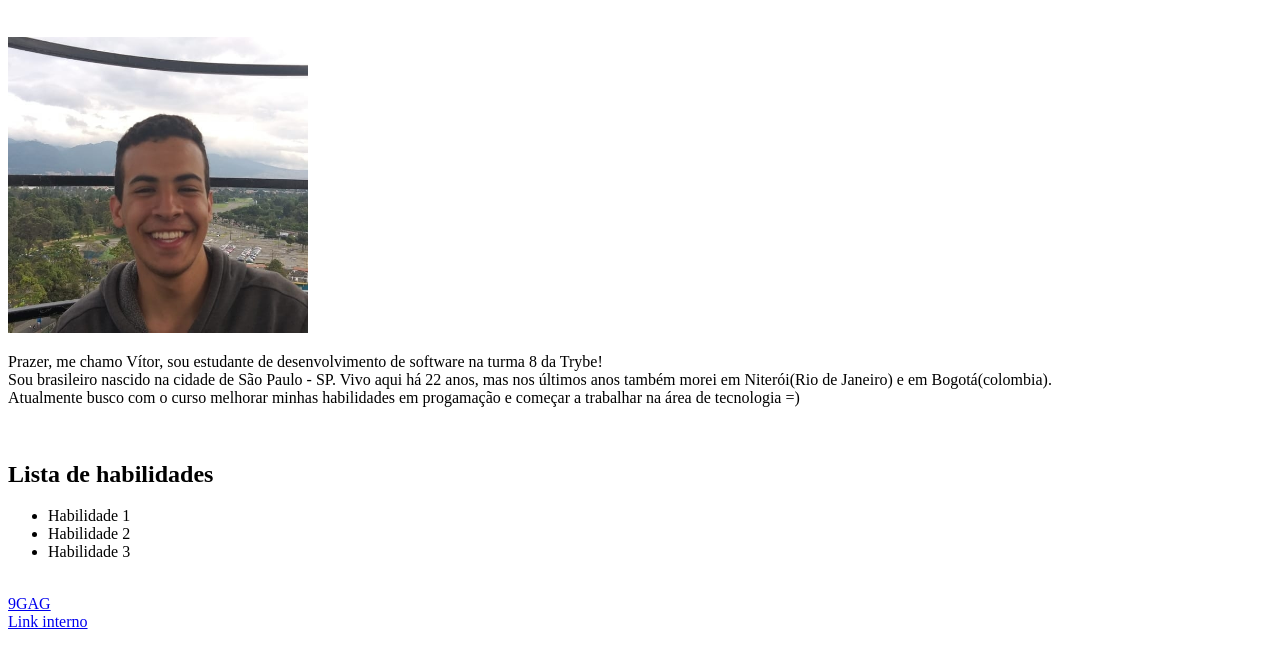
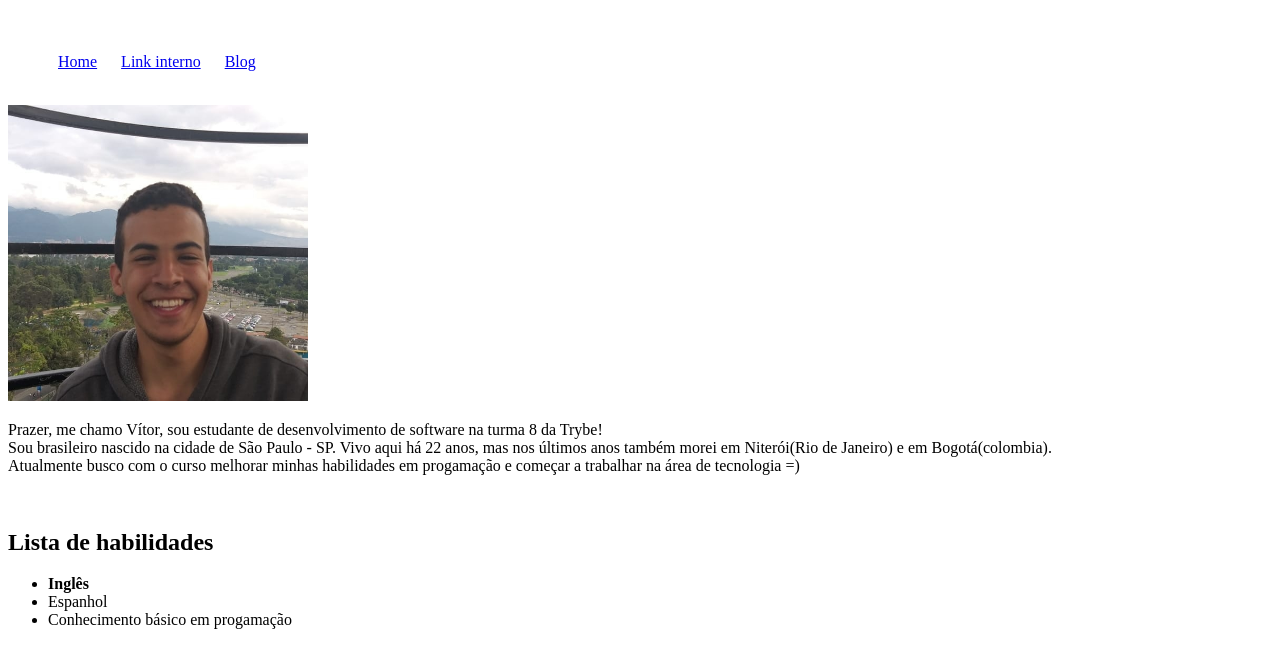
Before and after one commit to VitorN200/portifolio, a plain HTML site: page index.html in a window 1280 px wide. Shown: the part 61-728 px from the top of the page. Drawn offline with Linux system fonts and the light colour scheme.

Commit message:
Menu adicionado

```diff
--- a/index.html
+++ b/index.html
@@ -3,10 +3,22 @@
   <head>
     <meta charset="UTF-8">
     <title>Portifólio</title>
+    <style>
+      #nav-bar li{
+        display: inline;
+        padding: 0 10px;
+      }
+    </style>
   </head>
   <body>
       <h1>Vitor Nunes de Almeida</h1>
         </br>
+        <ul id="nav-bar">
+          <li><a href="index.html">Home</a></li>
+          <li><a href="link-interno.html">Link interno</a></li>
+          <li><a href="https://9gag.com/">Blog</a></li>
+        </ul>
+        <br>
         <img src="images/vitor.jpg" width="300px" alt="Foto sorrindo">
         </br>
         <p>Prazer, me chamo Vítor, sou estudante de desenvolvimento de software na turma 8 da Trybe!<br>
@@ -15,13 +27,12 @@
           Atualmente busco com o curso melhorar minhas habilidades em progamação e começar a trabalhar na área de tecnologia =)</p><br>
         <h2>Lista de habilidades</h2>
             <ul>
-                <li>Habilidade 1</li>
-                <li>Habilidade 2</li>
-                <li>Habilidade 3</li>
+                <li><strong>Inglês</strong></li>
+                <li>Espanhol</li>
+                <li>Conhecimento básico em progamação</li>
             </ul>
         <br>
-        <a href="https://9gag.com/">9GAG</a>
+
         </br>
-        <a href="link-interno.html">Link interno</a>
   </body>
 </html>
```
